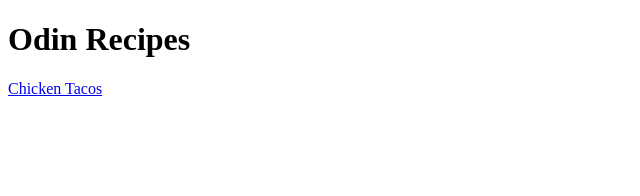
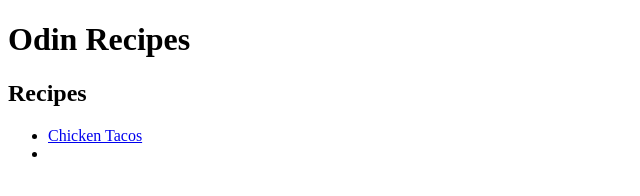
Before and after one commit to wizardraf/odin-recipes, a plain HTML site: page index.html in a window 1280 px wide. Shown: the whole page, without its empty margins (0-640 px from the left). Drawn offline with Linux system fonts and the light colour scheme.

Commit message:
Updated the recipe href

```diff
--- a/index.html
+++ b/index.html
@@ -7,6 +7,11 @@
 </head>
 <body>
     <h1>Odin Recipes</h1>
-    <a href="chickentacos.html" target="_blank">Chicken Tacos</a>
+    <p></p>
+    <h2>Recipes</h2>
+    <ul>
+  <li><a href="recipes/chickentacos.html" target="_blank">Chicken Tacos</a><li>
+
+</ul>
 </body>
 </html>
```
